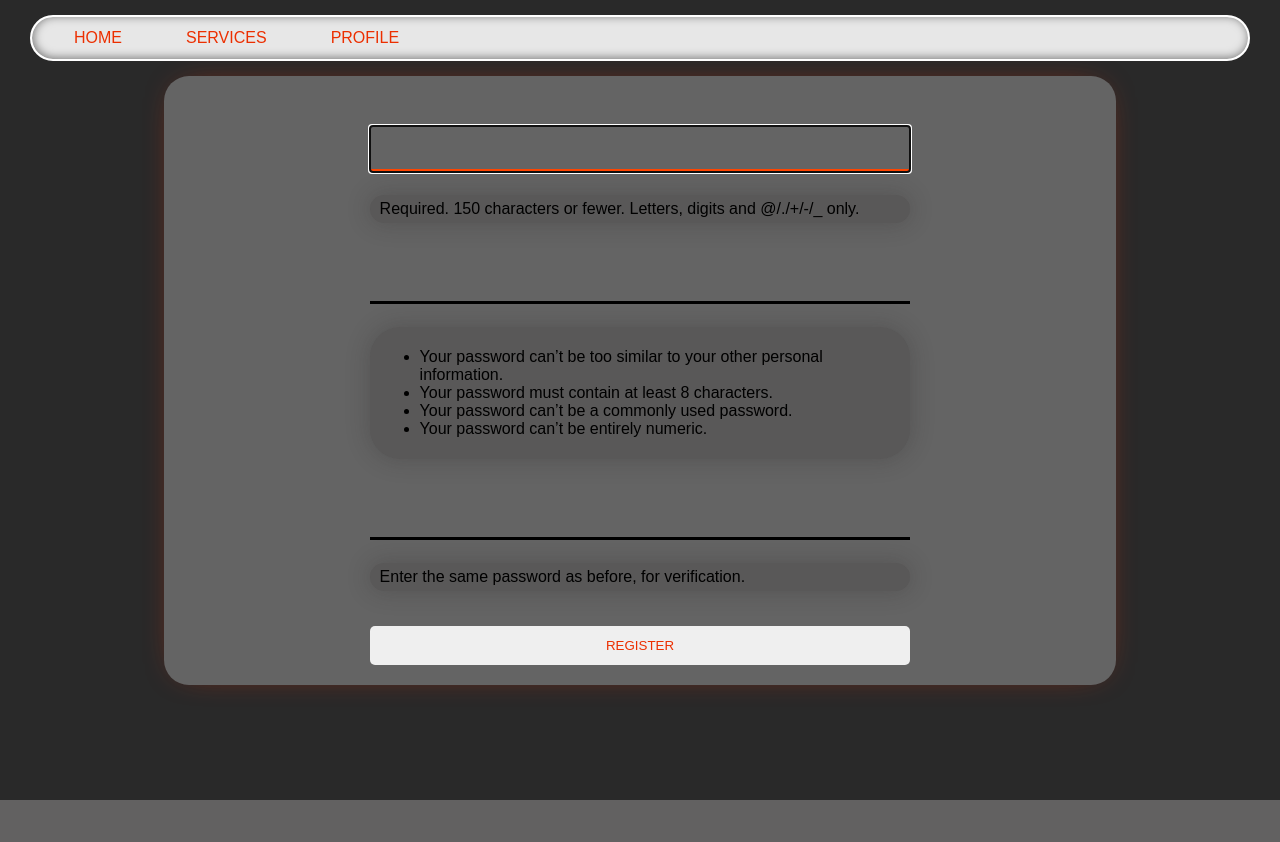
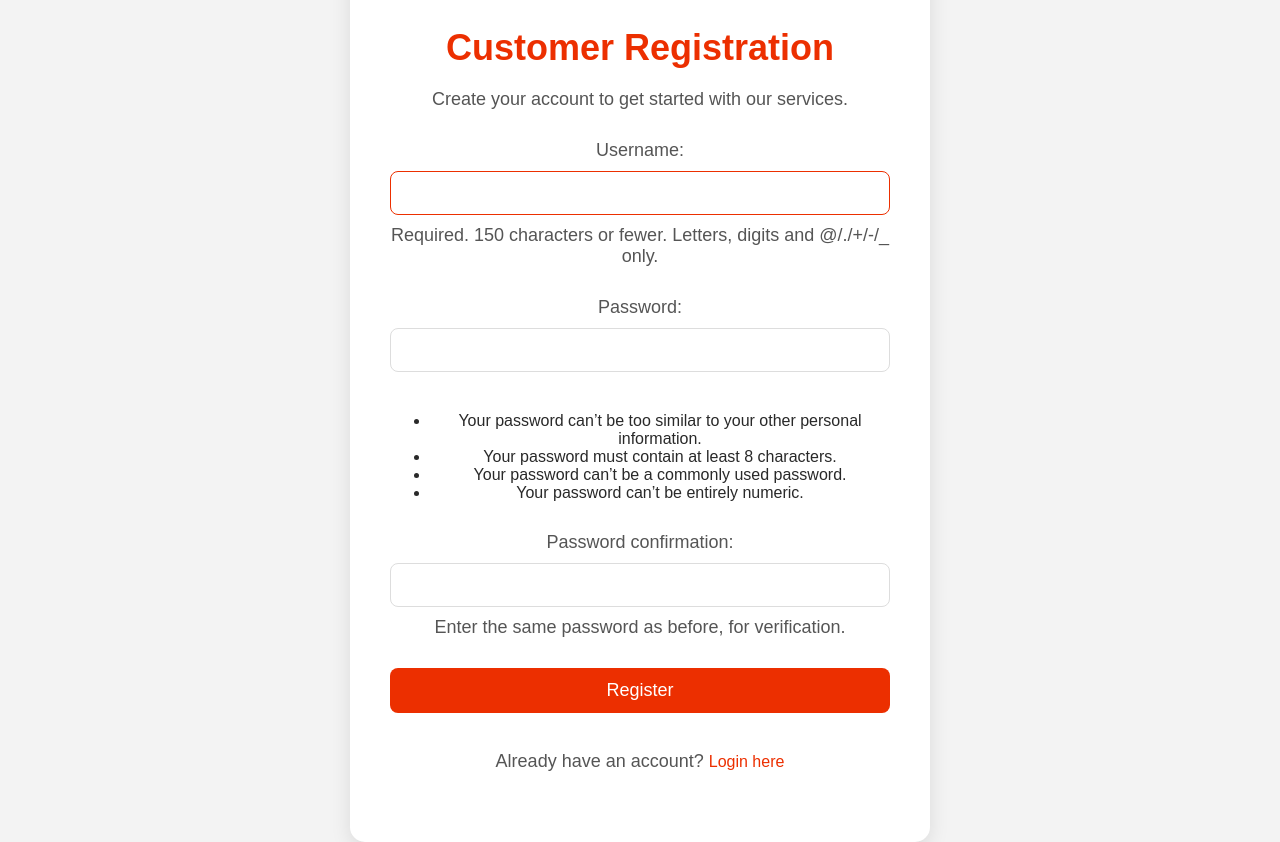
Before and after one commit to Rabinnnn/netfix, a Django app: page /register/customer/ in a window 1280 px wide. Before the commit the page ends 800 px from the top, so only its background shows below. Run offline with Django 3.2, Linux system fonts and the light colour scheme; parts of the project's set-up code (start-up, migrations or seed data) failed here and were passed over.

Commit message:
style: modify the customer register page

```diff
--- a/users/templates/users/register_customer.html
+++ b/users/templates/users/register_customer.html
@@ -1,12 +1,140 @@
-{% extends 'main/base.html' %}
-{% block title %}
-  Customer Registration
-{%endblock %}
+<!DOCTYPE html>
+<html lang="en">
+<head>
+    <meta charset="UTF-8" />
+    <meta http-equiv="X-UA-Compatible" content="IE=edge" />
+    <meta name="viewport" content="width=device-width, initial-scale=1.0" />
+    <title>Customer Registration - NetFix</title>
 
-{% block content %}
-    <form method="POST">
-        {% csrf_token %}
-        {{form}}
-        <button type="submit" name="register">Register</button>
-    </form>
-{% endblock %}
+    <style>
+        /* Global Styles */
+        body {
+            background-color: #f3f3f3;
+            font-family: 'Lexend Exa', sans-serif;
+            margin: 0;
+            padding: 0;
+            color: #292929;
+            display: flex;
+            justify-content: center;
+            align-items: center;
+            height: 100vh;
+        }
+
+        /* Centered card container */
+        .card {
+            background-color: #fff;
+            padding: 40px;
+            border-radius: 15px;
+            box-shadow: 0px 6px 20px rgba(0, 0, 0, 0.1);
+            width: 80%;
+            max-width: 500px;
+            text-align: center;
+        }
+
+        /* Header Text */
+        .card h2 {
+            color: #ec2f00;
+            font-size: 36px;
+            font-weight: bold;
+            margin-bottom: 20px;
+        }
+
+        .card p {
+            font-size: 18px;
+            color: #555;
+            margin-bottom: 30px;
+        }
+
+        /* Form styling */
+        form {
+            width: 100%;
+            margin-bottom: 20px;
+        }
+
+        form input,
+        form select,
+        form textarea {
+            width: 100%;
+            padding: 12px;
+            margin: 10px 0;
+            font-size: 16px;
+            border-radius: 8px;
+            border: 1px solid #ddd;
+            box-sizing: border-box;
+            transition: border-color 0.3s;
+        }
+
+        form input:focus,
+        form select:focus,
+        form textarea:focus {
+            border-color: #ec2f00;
+            outline: none;
+        }
+
+        /* Submit Button */
+        button {
+            padding: 12px 25px;
+            font-size: 18px;
+            color: #fff;
+            background-color: #ec2f00;
+            border: none;
+            border-radius: 8px;
+            cursor: pointer;
+            transition: background-color 0.3s;
+            width: 100%;
+        }
+
+        button:hover {
+            background-color: #d94400;
+        }
+
+        /* Form error messages */
+        .error {
+            color: #ff4040;
+            font-size: 14px;
+            margin-bottom: 10px;
+        }
+
+        /* Success message */
+        .success {
+            color: #4caf50;
+            font-size: 16px;
+            margin-bottom: 20px;
+        }
+
+        /* Link to login page */
+        .login-link {
+            color: #ec2f00;
+            text-decoration: none;
+            font-size: 16px;
+            margin-top: 20px;
+            display: inline-block;
+        }
+
+        .login-link:hover {
+            text-decoration: underline;
+        }
+    </style>
+</head>
+<body>
+
+    <div class="card">
+        <h2>Customer Registration</h2>
+        <p>Create your account to get started with our services.</p>
+
+        <form method="POST">
+            {% csrf_token %}
+
+            <!-- Form Fields -->
+            {{ form.as_p }}
+
+            <!-- Register Button -->
+            <button type="submit" name="register">Register</button>
+        </form>
+
+        <!-- Link to login page -->
+        <p>Already have an account? <a class="login-link" href="/login">Login here</a></p>
+    </div>
+
+</body>
+</html>
```
